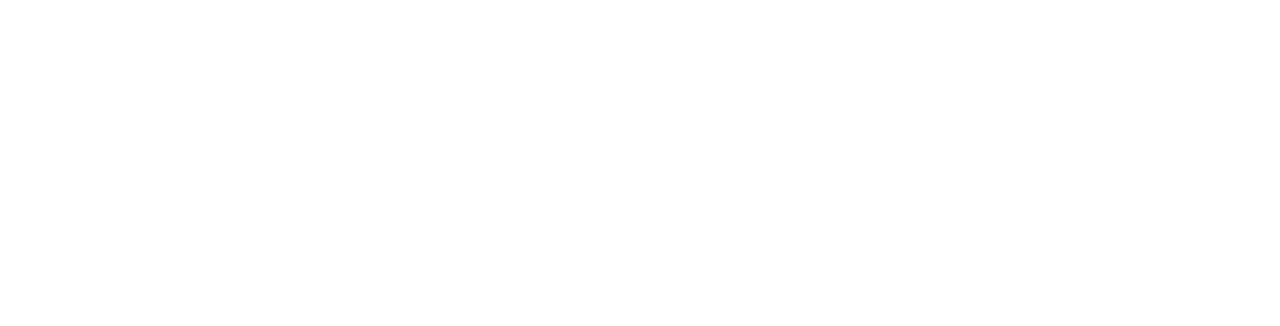
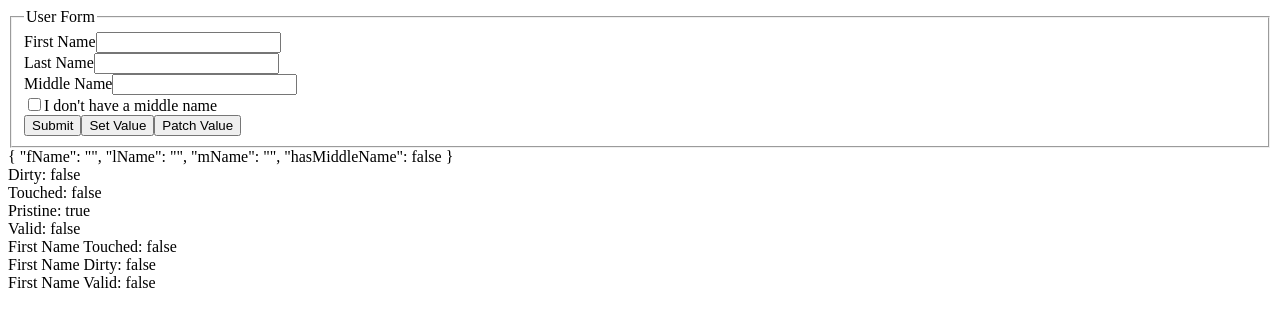
Before and after one commit to Brand0nLe/reactiveforms, an Angular app: page /userform in a window 1280 px wide. Before the commit this address led to /. Shown: the top 326 px of the page. Built offline with nearby package versions, Linux system fonts and the light colour scheme.

Commit message:
custom validation

```diff
--- a/src/app/app-routing.module.ts
+++ b/src/app/app-routing.module.ts
@@ -3,8 +3,8 @@
 import { UserFormComponent } from './user-form/user-form.component';
 
 const routes: Routes = [
-  {  path: '', redirectTo: 'useform', pathMatch: 'full'},
-  { path: 'UserForm', component: UserFormComponent },
+  { path: '', redirectTo: 'userform', pathMatch: 'full' },
+  { path: 'userform', component: UserFormComponent },
 ];
 
 @NgModule({
--- a/src/app/app.component.html
+++ b/src/app/app.component.html
@@ -1,2 +1 @@
-
 <router-outlet></router-outlet>
--- a/src/app/user-form/user-form.component.html
+++ b/src/app/user-form/user-form.component.html
@@ -1,7 +1,7 @@
 <div class="container">
     <fieldset>
       <legend> User Form</legend>
-      <form [formGroup]="userForm">
+      <form [formGroup]="userForm" (ngSubmit)="submitForm()">
 
           <div class="form-group">
               <label for="fName">First Name</label>
@@ -20,6 +20,10 @@
                 <label class="form-check-label" for="hasMiddleName">I don't have a middle name</label>
             </div>
             <button type="submit" class="btn btn-primary">Submit</button>
+            <!-- <button type="submit" class="btn btn-primary" [disabled]="!userForm.valid">Submit</button> -->
+
+            <button type="button" class="btn btn-secondary" (click)="setValue()">Set Value</button>
+            <button type="button" class="btn btn-secondary" (click)="patchValue()">Patch Value</button>
         </form>
     </fieldset>
 
@@ -33,13 +37,18 @@
     <div> Touched: {{userForm.touched}} </div>
     <div> Pristine: {{userForm.pristine}} </div>
     <div> Valid: {{userForm.valid}} </div>
-    <div> First Name Touched: {{userForm.get('fName').touched}} </div>
-    <div> First Name Dirty: {{userForm.get('fName').dirty}} </div>
-    <div> First Name Valid: {{userForm.get('fName').valid}} </div>
+    <div> First Name Touched: {{userForm.get('fName')?.touched}} </div>
+    <div> First Name Dirty: {{userForm.get('fName')?.dirty}} </div>
+    <div> First Name Valid: {{userForm.get('fName')?.valid}} </div>
+
 
 
 </div>
 
+<div>
+    <small class="text-danger" *ngIf="userForm.get('fName')?.invalid && userForm.get('fName')?.dirty">**Invalid first name</small>
+<small class="text-danger" *ngIf="userForm.get('fName')?.errors?.['itsJoseph'] && userForm.get('fName')?.dirty">**Joseph not allowed here!</small>
+</div>
 
 
   </div>
--- a/src/app/user-form/user-form.component.ts
+++ b/src/app/user-form/user-form.component.ts
@@ -1,17 +1,60 @@
 import { Component, OnInit } from '@angular/core';
-import { FormGroup, FormControl, Validators, FormBuilder } from '@angular/forms';
+import { FormGroup, FormControl, Validators, FormBuilder, AbstractControl } from '@angular/forms';
 
 @Component({
   selector: 'app-user-form',
   templateUrl: './user-form.component.html',
   styleUrls: ['./user-form.component.css']
 })
-export class UserFormComponent implements OnInit{
+
+export class UserFormComponent implements OnInit {
+
+
+
+
+submitForm() {
+    if(this.userForm.invalid) {
+      alert('Fix errors on form');
+    } else {
+      alert('Succesful!');
+       console.log(this.userForm.value);
+      this.userForm.reset();
+    }}
+
+
+  setValue() {
+    this.userForm.setValue({
+      fName: 'Cassandra',
+      lName: 'Pamplona',
+      mName: 'Casey',
+      hasMiddleName: true
+    });
+  }
+
+  patchValue() {
+    this.userForm.patchValue({
+      fName: 'Casey'
+    });
+  }
+
+
+
+ noJoseph(c: AbstractControl): {[key: string]: boolean} | null {
+  if (c.value && c.value === 'Joseph') {
+    return { 'itsJoseph': true};
+  }
+  return null;
+}
+
+
+
+
+
   userForm!: FormGroup;
 
-  constructor(private formBuilder: FormBuilder){}
+  constructor(private formBuilder: FormBuilder) { }
 
-  ngOnInit(){
+  ngOnInit() {
     // this.userForm = new FormGroup({
     //   fName: new FormControl('', Validators.required),
     //   lName: new FormControl('', [Validators.required, Validators.minLength(2)]),
@@ -20,12 +63,38 @@
 
     // });
 
+
     this.userForm = this.formBuilder.group({
-      fName: ['', Validators.required],
+      fName: ['', [Validators.required, Validators.minLength(2), this.noJoseph]],
       lName: ['', [Validators.required, Validators.minLength(2)]],
       mName: ['', Validators.required],
       hasMiddleName: false
     });
-  }
 
+
+
+    this.userForm.get('hasMiddleName')?.valueChanges.subscribe(val => {
+      const control = this.userForm.get('mName');
+      if (val) {
+        control?.clearValidators();
+      } else {
+        control?.setValidators(Validators.required);
+      }
+      control?.updateValueAndValidity();
+    });
+
+
+
+
+
+
+
+
+
+
+
+}}
+
+function noJoseph(c: any, AbstractControl: any) {
+  throw new Error('Function not implemented.');
 }
```
